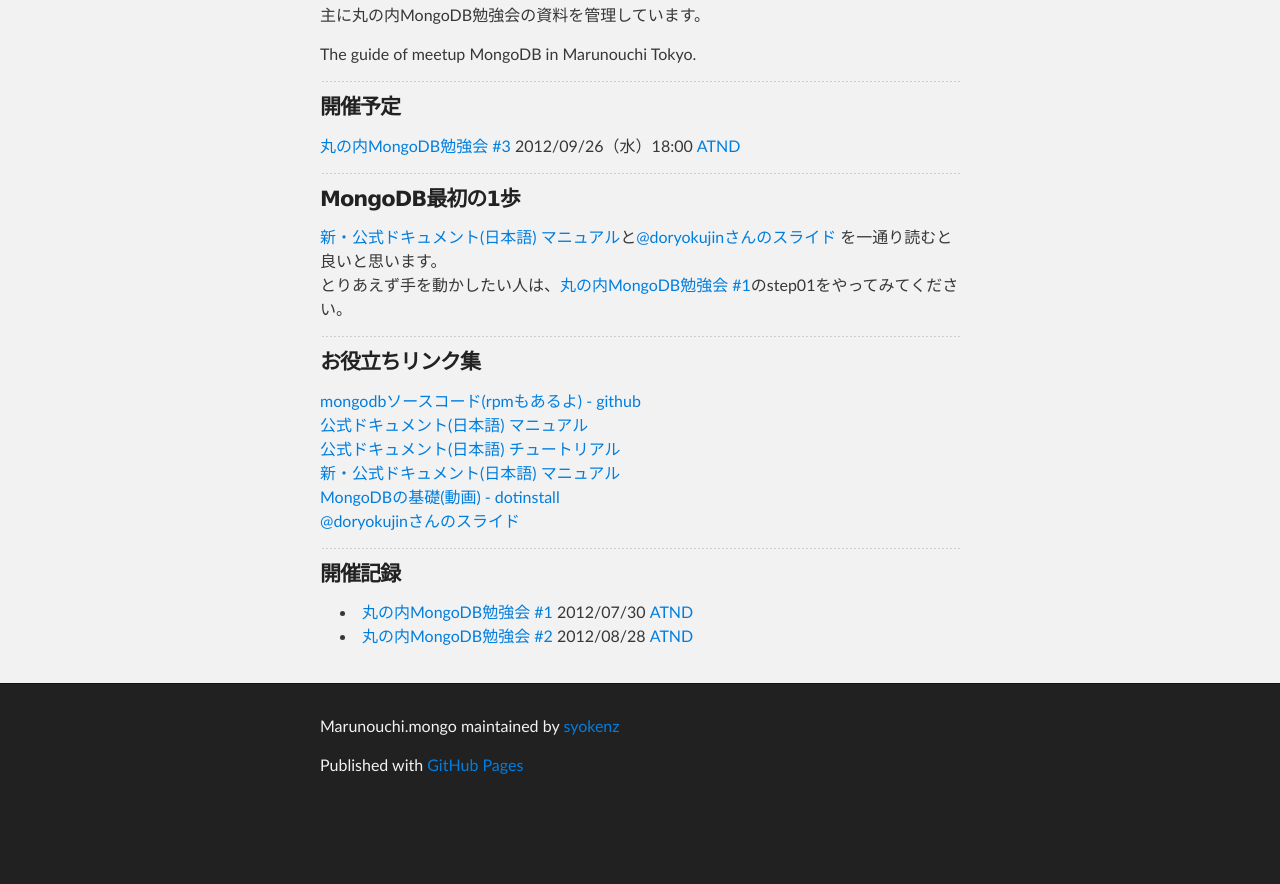
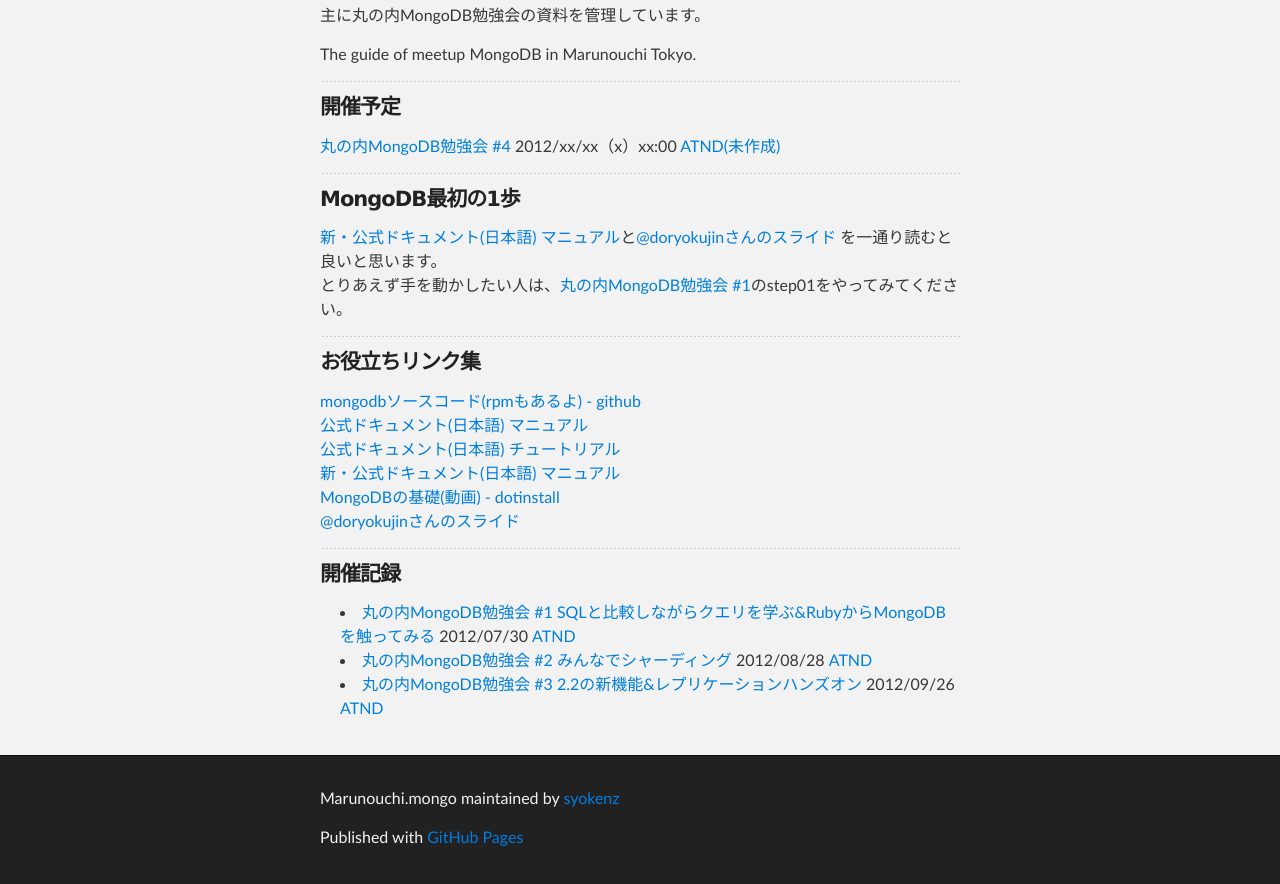
Before and after one commit to shoken0x/marunouchi-mongodb, a plain HTML site: page index.html in a window 1280 px wide. Shown: the part 375-1259 px from the top of the page. Before the commit the page ends 1187 px from the top, so only its background shows below. Drawn offline with Linux system fonts and the light colour scheme.

Commit message:
Update index.html

```diff
--- a/index.html
+++ b/index.html
@@ -40,7 +40,7 @@
 
 <hr><h4>開催予定</h4>
 
-<p><a href="https://github.com/syokenz/marunouchi-mongodb/tree/master/20120926">丸の内MongoDB勉強会 #3</a> 2012/09/26（水）18:00 <a href="http://atnd.org/events/32249">ATND</a></p>
+<p><a href="#">丸の内MongoDB勉強会 #4</a> 2012/xx/xx（x）xx:00 <a href="#">ATND(未作成)</a></p>
 
 <hr><h4>MongoDB最初の1歩</h4>
 
@@ -56,10 +56,13 @@
 
 <ul>
 <li>
-<a href="https://github.com/syokenz/marunouchi-mongodb/tree/master/20120730">丸の内MongoDB勉強会 #1</a> 2012/07/30 <a href="http://atnd.org/events/30595">ATND</a>
+<a href="https://github.com/syokenz/marunouchi-mongodb/tree/master/20120730">丸の内MongoDB勉強会 #1 SQLと比較しながらクエリを学ぶ&RubyからMongoDBを触ってみる</a> 2012/07/30 <a href="http://atnd.org/events/30595">ATND</a>
 </li>
 <li>
-<a href="https://github.com/syokenz/marunouchi-mongodb/tree/master/20120828">丸の内MongoDB勉強会 #2</a> 2012/08/28 <a href="http://atnd.org/events/31234">ATND</a>
+<a href="https://github.com/syokenz/marunouchi-mongodb/tree/master/20120828">丸の内MongoDB勉強会 #2 みんなでシャーディング</a> 2012/08/28 <a href="http://atnd.org/events/31234">ATND</a>
+</li>
+<li>
+<a href="https://github.com/syokenz/marunouchi-mongodb/tree/master/20120926">丸の内MongoDB勉強会 #3 2.2の新機能&レプリケーションハンズオン</a> 2012/09/26 <a href="http://atnd.org/events/32249">ATND</a>
 </li>
 </ul>
       </section>
```
